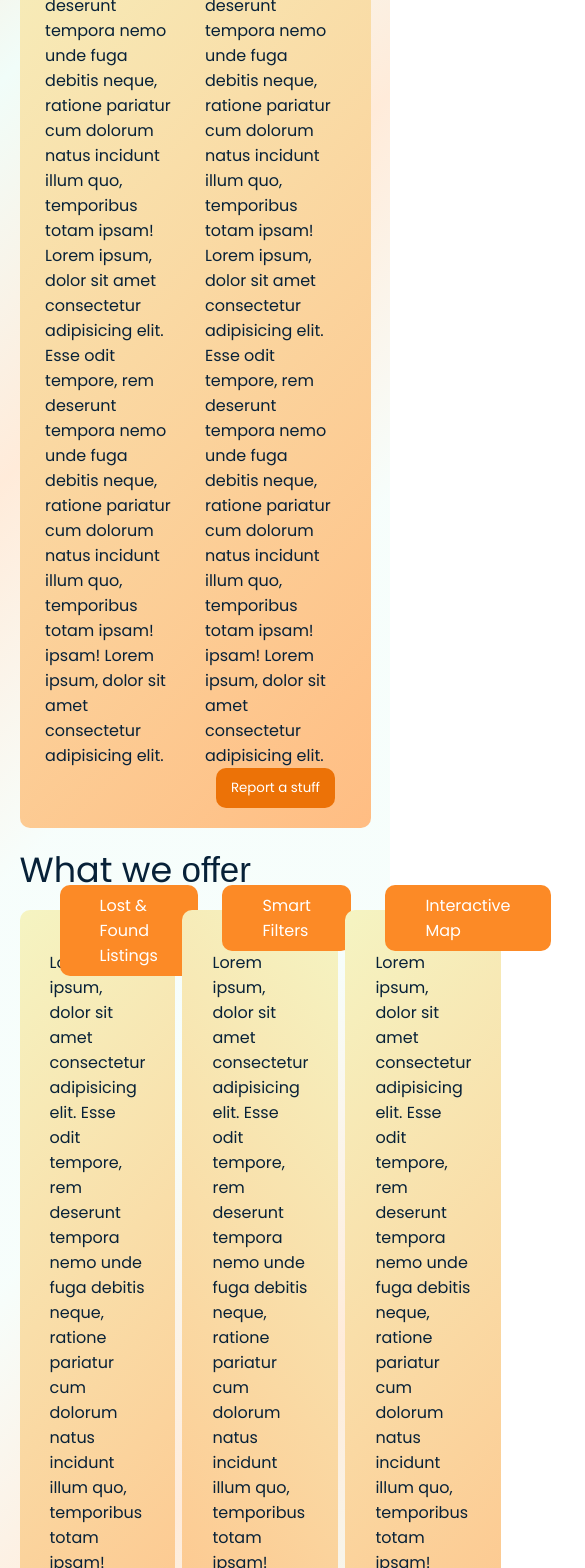
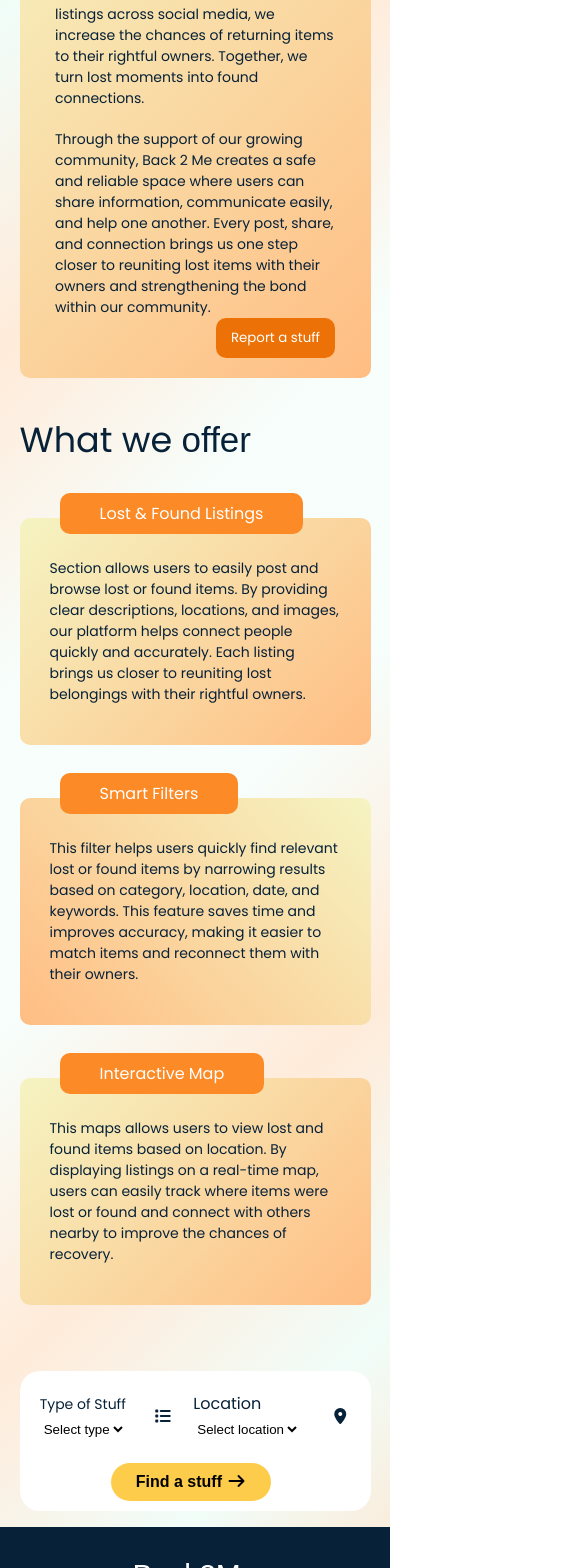
Before and after one commit to JasonPG2007/FBLA-Web, a React (Vite) app: page /about in a window 390 px wide. Shown: the part 320-1888 px from the top of the page, 585 px wide, since content can reach past the window. Built offline with nearby package versions, Linux system fonts and the light colour scheme; a web font is replaced by a local one.

Commit message:
Responsive some page

```diff
--- a/src/assets/css/responsive.css
+++ b/src/assets/css/responsive.css
@@ -1,5 +1,6 @@
 /* MOBILE */
 @media (max-width: 576px) {
+
   /* Navbar */
   .bar {
     display: block;
@@ -53,16 +54,162 @@
   .analyzing-animation {
     transform: scale(2);
   }
+
+  /* Home */
+  .newest-post-container {
+    display: grid;
+    grid-template-columns: auto;
+    gap: 20px;
+    padding: 0 10px;
+    margin-bottom: 100px;
+  }
+
+  /* New post */
+  .title-newest-post {
+    padding: 70px 82px 30px !important;
+  }
+
+  .title-newest-post p {
+    font-size: 25px !important;
+  }
+
+  /* Quick search */
+  .quick-search {
+    position: relative;
+    width: 100%;
+    margin: auto;
+    display: grid;
+    grid-template-columns: auto auto;
+    gap: 20px;
+    padding: 20px 20px 70px;
+    border-radius: 20px;
+    background-color: #fff;
+  }
+
+  .pipe {
+    display: none;
+  }
+
+  .quick-search .categories .left {
+    margin-right: 27px;
+  }
+
+  .quick-search .categories .left label {
+    font-size: 14px;
+  }
+
+  .btn-quick-search {
+    position: absolute;
+    left: 26%;
+    bottom: 10px;
+  }
+
+  /* About us */
+  .offer-block {
+    margin-top: 15%;
+    display: grid;
+    grid-template-columns: auto;
+    column-gap: 2%;
+    margin-bottom: 4%;
+  }
+
+  .offer {
+    margin-bottom: 15%;
+  }
+
+  .offer-middle {
+    margin-bottom: 15%;
+  }
+
+  .offer-content {
+    font-size: 14px;
+  }
+
+  .big-block-about h1 {
+    font-size: 25px;
+  }
+
+  .big-block-about {
+    margin-top: 26%;
+    margin-bottom: 10%;
+  }
+
+  .big-block-about .content {
+    grid-template-columns: auto;
+    gap: 20px;
+    font-size: 14px;
+  }
+
+  /* Lost and found stuff */
+  .newest-post-container {
+    display: grid;
+    grid-template-columns: 50% 50%;
+    gap: 20px;
+    padding: 0 15px;
+    margin-bottom: 100px;
+    margin-left: -20px;
+  }
+
+  /* Card */
+  .card {
+    transition: all 0.3s ease-in-out;
+    width: 100%;
+    position: relative;
+    margin-bottom: 10%;
+    height: 380px;
+  }
+
+  .card img {
+    height: 200px !important;
+  }
+
+  /* Card text */
+  .card-text h3 {
+    font-size: 16px;
+  }
+
+  .card-text p {
+    font-size: 14px;
+  }
+
+  /* Status post */
+  .status-post-lost {
+    font-size: 14px;
+  }
+
+  .status-post-found {
+    font-size: 14px;
+  }
+
+  /* Title */
+  .title-lost-and-found {
+    padding: 70px 10px 30px !important;
+  }
+
+  .title-lost-and-found p {
+    font-size: 18px !important;
+  }
 }
 
 /* SMALL TABLET */
-@media (min-width: 577px) and (max-width: 768px) {
-  /* Code here */
-}
+@media (min-width: 577px) and (max-width: 768px) {}
 
 /* BIG TABLET */
 @media (min-width: 769px) and (max-width: 992px) {
-  /* Code here */
+
+  /* Home */
+  .newest-post-container {
+    display: grid;
+    grid-template-columns: 33.3333333333% 33.3333333333% 33.3333333333%;
+    gap: 20px;
+    padding: 0 20px;
+    margin-bottom: 100px;
+    margin-left: -40px;
+  }
+
+  .card img {
+    height: 235px !important;
+  }
 }
 
 /* SMALL LAPTOP */
--- a/src/pages/About.jsx
+++ b/src/pages/About.jsx
@@ -14,24 +14,10 @@ export default function About() {
         </h1>
         <div className="content">
           <p>
-            Lorem ipsum, dolor sit amet consectetur adipisicing elit. Esse odit
-            tempore, rem deserunt tempora nemo unde fuga debitis neque, ratione
-            pariatur cum dolorum natus incidunt illum quo, temporibus totam
-            ipsam! Lorem ipsum, dolor sit amet consectetur adipisicing elit.
-            Esse odit tempore, rem deserunt tempora nemo unde fuga debitis
-            neque, ratione pariatur cum dolorum natus incidunt illum quo,
-            temporibus totam ipsam! ipsam! Lorem ipsum, dolor sit amet
-            consectetur adipisicing elit.
+            Back 2 Me is a community-driven platform dedicated to helping people reunite with their lost belongings. By making it easy to post lost and found items, connect with others, and share listings across social media, we increase the chances of returning items to their rightful owners. Together, we turn lost moments into found connections.
           </p>
           <p>
-            Lorem ipsum, dolor sit amet consectetur adipisicing elit. Esse odit
-            tempore, rem deserunt tempora nemo unde fuga debitis neque, ratione
-            pariatur cum dolorum natus incidunt illum quo, temporibus totam
-            ipsam! Lorem ipsum, dolor sit amet consectetur adipisicing elit.
-            Esse odit tempore, rem deserunt tempora nemo unde fuga debitis
-            neque, ratione pariatur cum dolorum natus incidunt illum quo,
-            temporibus totam ipsam! ipsam! Lorem ipsum, dolor sit amet
-            consectetur adipisicing elit.
+            Through the support of our growing community, Back 2 Me creates a safe and reliable space where users can share information, communicate easily, and help one another. Every post, share, and connection brings us one step closer to reuniting lost items with their owners and strengthening the bond within our community.
           </p>
         </div>
         <div className="content-bottom">
@@ -50,11 +36,7 @@ export default function About() {
           <label>Lost & Found Listings</label>
           <div className="offer-content">
             <p>
-              Lorem ipsum, dolor sit amet consectetur adipisicing elit. Esse
-              odit tempore, rem deserunt tempora nemo unde fuga debitis neque,
-              ratione pariatur cum dolorum natus incidunt illum quo, temporibus
-              totam ipsam! Lorem ipsum, dolor sit amet consectetur adipisicing
-              elit. Esse odit tempore,
+              Section allows users to easily post and browse lost or found items. By providing clear descriptions, locations, and images, our platform helps connect people quickly and accurately. Each listing brings us closer to reuniting lost belongings with their rightful owners.
             </p>
           </div>
         </div>
@@ -62,11 +44,7 @@ export default function About() {
           <label>Smart Filters</label>
           <div className="offer-content">
             <p>
-              Lorem ipsum, dolor sit amet consectetur adipisicing elit. Esse
-              odit tempore, rem deserunt tempora nemo unde fuga debitis neque,
-              ratione pariatur cum dolorum natus incidunt illum quo, temporibus
-              totam ipsam! Lorem ipsum, dolor sit amet consectetur adipisicing
-              elit. Esse odit tempore,
+              This filter helps users quickly find relevant lost or found items by narrowing results based on category, location, date, and keywords. This feature saves time and improves accuracy, making it easier to match items and reconnect them with their owners.
             </p>
           </div>
         </div>
@@ -74,17 +52,13 @@ export default function About() {
           <label>Interactive Map</label>
           <div className="offer-content">
             <p>
-              Lorem ipsum, dolor sit amet consectetur adipisicing elit. Esse
-              odit tempore, rem deserunt tempora nemo unde fuga debitis neque,
-              ratione pariatur cum dolorum natus incidunt illum quo, temporibus
-              totam ipsam! Lorem ipsum, dolor sit amet consectetur adipisicing
-              elit. Esse odit tempore,
+              This maps allows users to view lost and found items based on location. By displaying listings on a real-time map, users can easily track where items were lost or found and connect with others nearby to improve the chances of recovery.
             </p>
           </div>
         </div>
       </div>
 
-      <form onSubmit={() => {}}>
+      <form onSubmit={() => { }}>
         <div className="quick-search">
           <div className="categories">
             <div className="left">
--- a/src/pages/Home.jsx
+++ b/src/pages/Home.jsx
@@ -180,10 +180,7 @@ export default function Home() {
             Register
           </p>
           <p>
-            Lorem ipsum dolor sit amet consectetur, adipisicing elit. Vero,
-            dolorem? Autem maiores rem cupiditate expedita vero qui, dolorum
-            consequatur quas, nulla odio nemo sint temporibus, itaque doloribus
-            aperiam libero aliquam!
+            This step allows you to have a personalized space for managing your stuff. You can edit and update your profile, contact other users, and access useful tools.
           </p>
         </div>
 
@@ -216,10 +213,7 @@ export default function Home() {
             Report a stuff
           </p>
           <p>
-            Lorem ipsum dolor sit amet consectetur, adipisicing elit. Vero,
-            dolorem? Autem maiores rem cupiditate expedita vero qui, dolorum
-            consequatur quas, nulla odio nemo sint temporibus, itaque doloribus
-            aperiam libero aliquam!
+            Share the details of your lost or found items by creating a post. Provide essential information about your items. This step helps us match lost and found items more effectively.
           </p>
         </div>
       </div>
@@ -264,10 +258,7 @@ export default function Home() {
             Promote
           </p>
           <p>
-            Lorem ipsum dolor sit amet consectetur, adipisicing elit. Vero,
-            dolorem? Autem maiores rem cupiditate expedita vero qui, dolorum
-            consequatur quas, nulla odio nemo sint temporibus, itaque doloribus
-            aperiam libero aliquam!
+            Our platform offers options to share your listing on social media, reaching a wider audience. The more you promote your listing, the higher the chances of reuniting with your items.
           </p>
         </div>
 
@@ -300,16 +291,14 @@ export default function Home() {
             Reunite
           </p>
           <p>
-            Lorem ipsum dolor sit amet consectetur, adipisicing elit. Vero,
-            dolorem? Autem maiores rem cupiditate expedita vero qui, dolorum
-            consequatur quas, nulla odio nemo sint temporibus, itaque doloribus
-            aperiam libero aliquam!
+            This is the ultimate goal. With a strong user community and effective promotion, the chances of reuniting with your lost items or finding the item’s owner become much higher.
           </p>
         </div>
       </div>
 
       {/* Newest posts */}
       <div
+        className="title-newest-post"
         style={{
           display: "flex",
           gap: "2%",
@@ -453,11 +442,10 @@ export default function Home() {
           />
           <div className="card-text">
             <h3 style={{ fontWeight: "700", marginBottom: "10px" }}>
-              Sponebob
+              Phone
             </h3>
             <p>
-              Lost my sponebob plush toy last week near Central Park. If found,
-              please contact me!
+              Lost my phone last Monday near Center Park. If found, please contact me!
             </p>
           </div>
 
@@ -481,7 +469,7 @@ export default function Home() {
           <div className="card-text">
             <h3 style={{ fontWeight: "700", marginBottom: "10px" }}>Key</h3>
             <p>
-              Lost my sponebob plush toy last week near Central Park. If found,
+              Lost my key last week near Central Park. If found,
               please contact me!
             </p>
           </div>
--- a/src/pages/LostAndFound.jsx
+++ b/src/pages/LostAndFound.jsx
@@ -2,6 +2,7 @@ export default function LostAndFound() {
   return (
     <>
       <div
+        className="title-lost-and-found"
         style={{
           display: "flex",
           gap: "2%",
```
